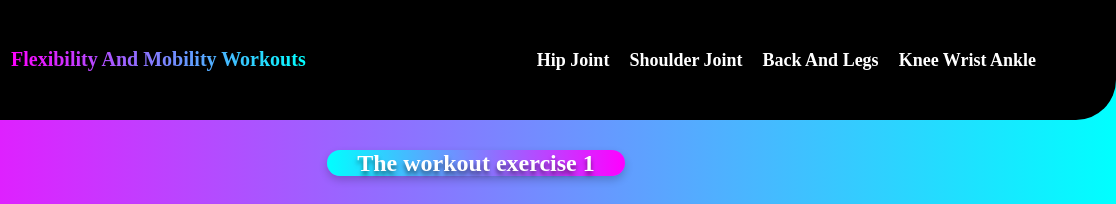
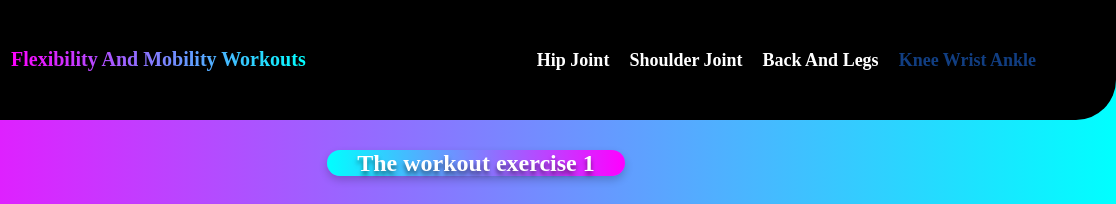
Before and after one commit to MahmoudSamy007/flexibilityandmobility, a plain HTML site: page kneewristankle.html in a window 1280 px wide. Shown: the top 204 px of the page, 164-1280 px from the left. Drawn offline with Linux system fonts and the light colour scheme; grey boxes are pictures that could not be loaded.

```diff
--- a/kneewristankle.html
+++ b/kneewristankle.html
@@ -17,7 +17,7 @@
             <li><a href="hipjoint.html">Hip Joint</a></li>
             <li><a href="shoulderjoint.html">Shoulder Joint</a></li>
             <li><a href="backandlegs.html">Back And Legs</a></li>
-            <li><a href="kneewristankle.html">Knee Wrist Ankle</a></li>
+            <li><a href="kneewristankle.html" style="color: #113e82;">Knee Wrist Ankle</a></li>
         </ul>
     </div>
 
@@ -75,4 +75,5 @@
         <p>&copy; 2025 Flexibility And Mobility Workouts. All rights reserved.</p>
     </footer>
 </body>
+
 </html>
```
